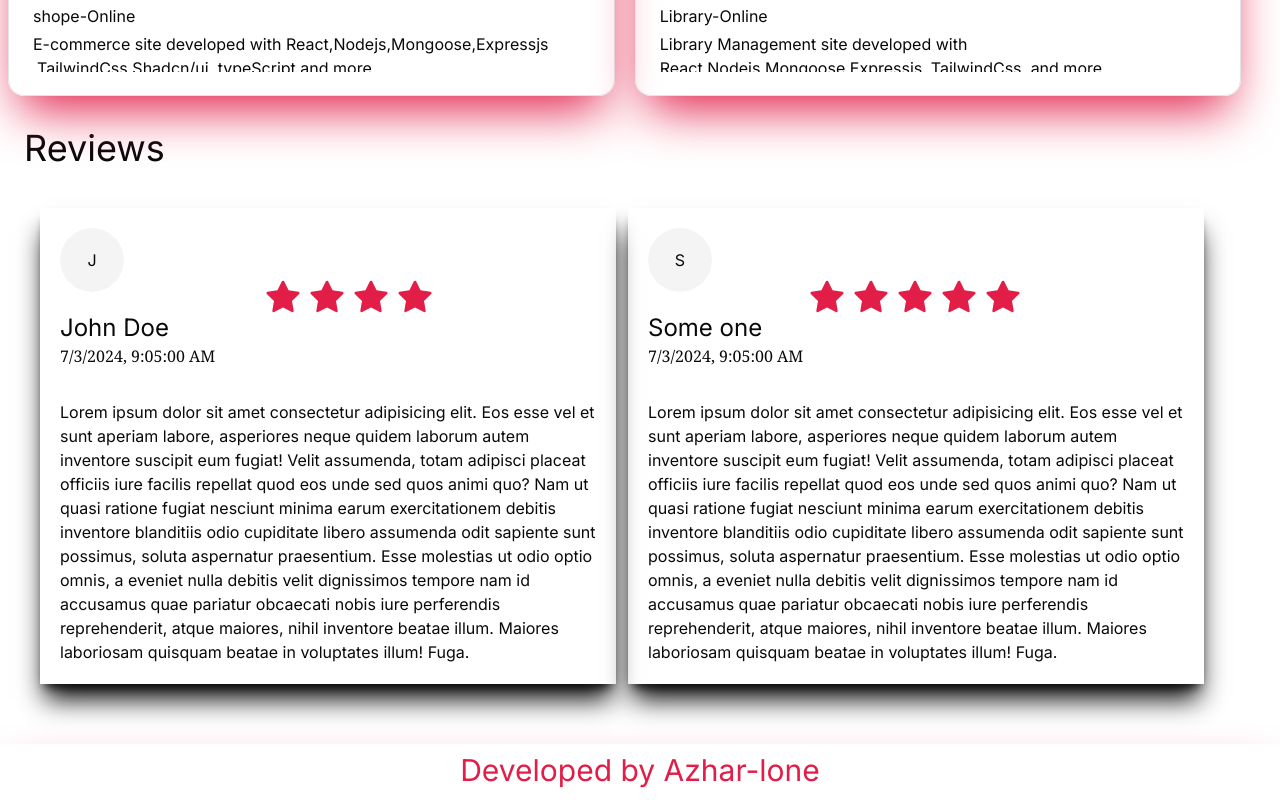
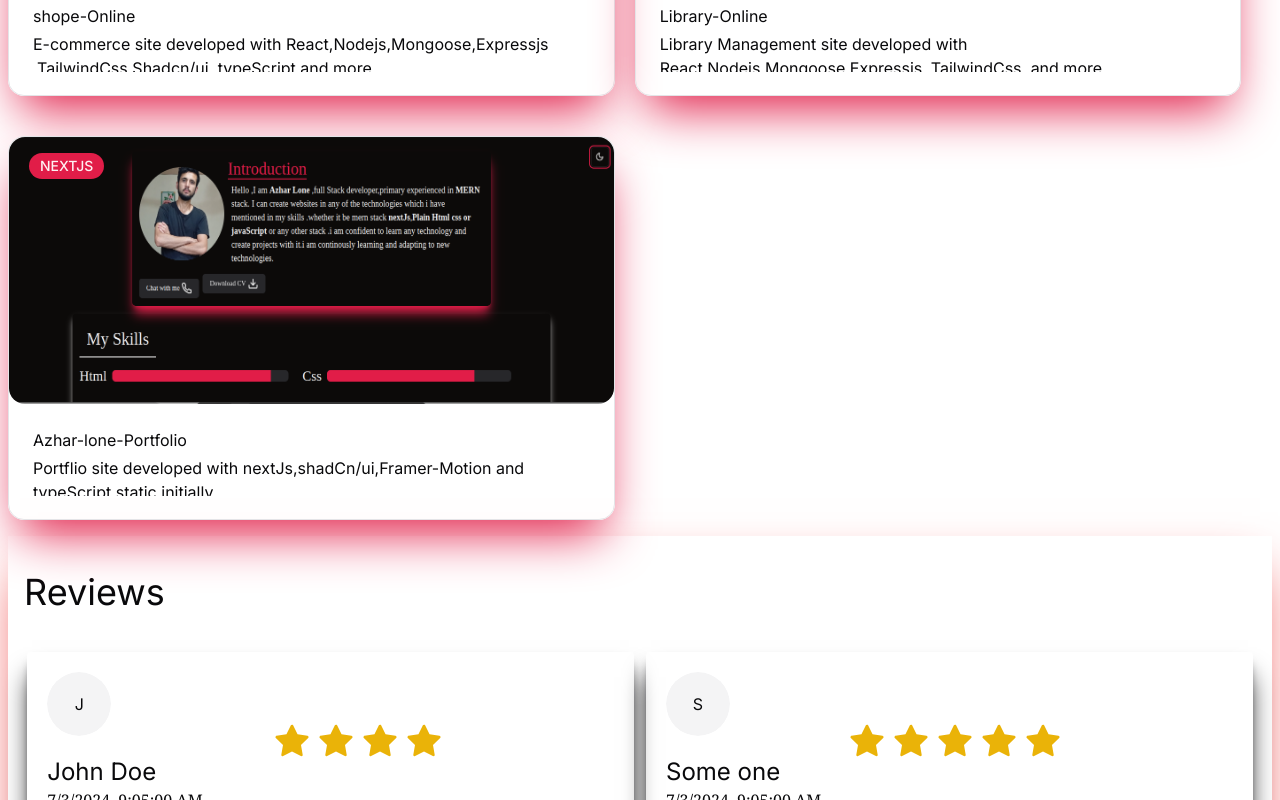
Before and after one commit to Azhar-lone/AzharLone_Portfolio, a Next.js app: page / in a window 1280 px wide. Shown: the part 1220-2020 px from the top of the page. Built offline with nearby package versions, Linux system fonts and the light colour scheme.

Commit message:
0.4.3 added one more project and solved responsiveness problem

```diff
--- a/src/app/components/Projects.tsx
+++ b/src/app/components/Projects.tsx
@@ -2,6 +2,7 @@
 // Images
 import shopOnline from "@/Data/Images/projects/shop-online.png"
 import libraryOnline from "@/Data/Images/projects/library-online.png"
+import portfolio from "@/Data/Images/projects/portfolio.png"
 
 // Components
 
@@ -35,14 +36,22 @@ const projectData: projectType[] = [
 
   {
     image: libraryOnline,
-    category: "Library-Online",
+    category: "MERN Stack",
     name: "Library-Online ",
     description:
       "Library Management site developed with React,Nodejs,Mongoose,Expressjs ,TailwindCss, and more ",
     link: "",
     github: "https://github.com/Azhar-lone/library-Online.git",
+  },
+  {
+    image: portfolio,
+    category: "NextJs",
+    name: "Azhar-lone-Portfolio ",
+    description:
+      "Portflio site developed with nextJs,shadCn/ui,Framer-Motion and typeScript,static initially ",
+    link: "",
+    github: "https://github.com/Azhar-lone/AzharLone_Portfolio.git ",
   }
-
 
 
 ];
--- a/src/app/components/Reviews.tsx
+++ b/src/app/components/Reviews.tsx
@@ -7,12 +7,12 @@ const Reviews: React.FC = () => {
 
 
     return (
-        <div className="flex flex-wrap gap-6  p-4 flex-col ">
-            <h3 className="text-4xl font-bol">
+        <div className="flex flex-wrap gap-6  py-5 flex-col w-full shadow-2xl shadow-destructive">
+            <h3 className="text-4xl  p-4 ">
                 Reviews
             </h3>
 
-            <div className="flex flex-wrap gap-3  p-4  ">
+            <div className="flex flex-wrap gap-3 justify-center ">
 
                 {reviews.map((review: reviewType, i: number) => (
                     <Review key={i} review={review} />
--- a/src/components/myUi/Footer.jsx
+++ b/src/components/myUi/Footer.jsx
@@ -19,7 +19,7 @@ const Footer = () => {
         <div
             className='relative bottom-0  items-center flex-col flex justify-center gap-4 p-2  border-t-2 border-foreground shadow-2xl shadow-primary mt-5 '
         >
-           <h1 className='text-3xl text-primary'>Developed by Azhar-lone</h1>
+           <h1 className=' text-2xl text-primary'>Developed by Azhar-lone</h1>
 
             <div className='flex gap-2 '>
                 {icons.map((icon, index) => {
--- a/src/components/myUi/Review.tsx
+++ b/src/components/myUi/Review.tsx
@@ -15,7 +15,7 @@ interface review {
 }
 const Review: React.FC<review> = ({ review }) => {
     return (
-        <div className="flex md:gap-8 gap-2 p-5 flex-col md:w-[48%]  shadow-xl shadow-foreground">
+        <div className="flex md:gap-8 gap-2 p-5 flex-col md:w-[48%] w-[99%] shadow-xl shadow-foreground rounded">
 
             {/* Owner Info */}
 
@@ -37,14 +37,14 @@ const Review: React.FC<review> = ({ review }) => {
 
                         {Array(5).fill(0).map((_, i: number) => (
                             <>
-                                {review.rating && ((review.rating - 0.5) > i) && < AiFillStar className='text-primary size-10' key={i} />}
+                                {review.rating && ((review.rating - 0.5) > i) && < AiFillStar className='text-yellow-500 size-10' key={i} />}
 
                             </>
                         ))}
                     </div>
                 }
             </div>
-            <p>{review.review}</p>
+            <p >{review.review}</p>
         </div>
     )
 }
```
Also changed, not shown: src/Data/Images/projects/portfolio.png (added).
